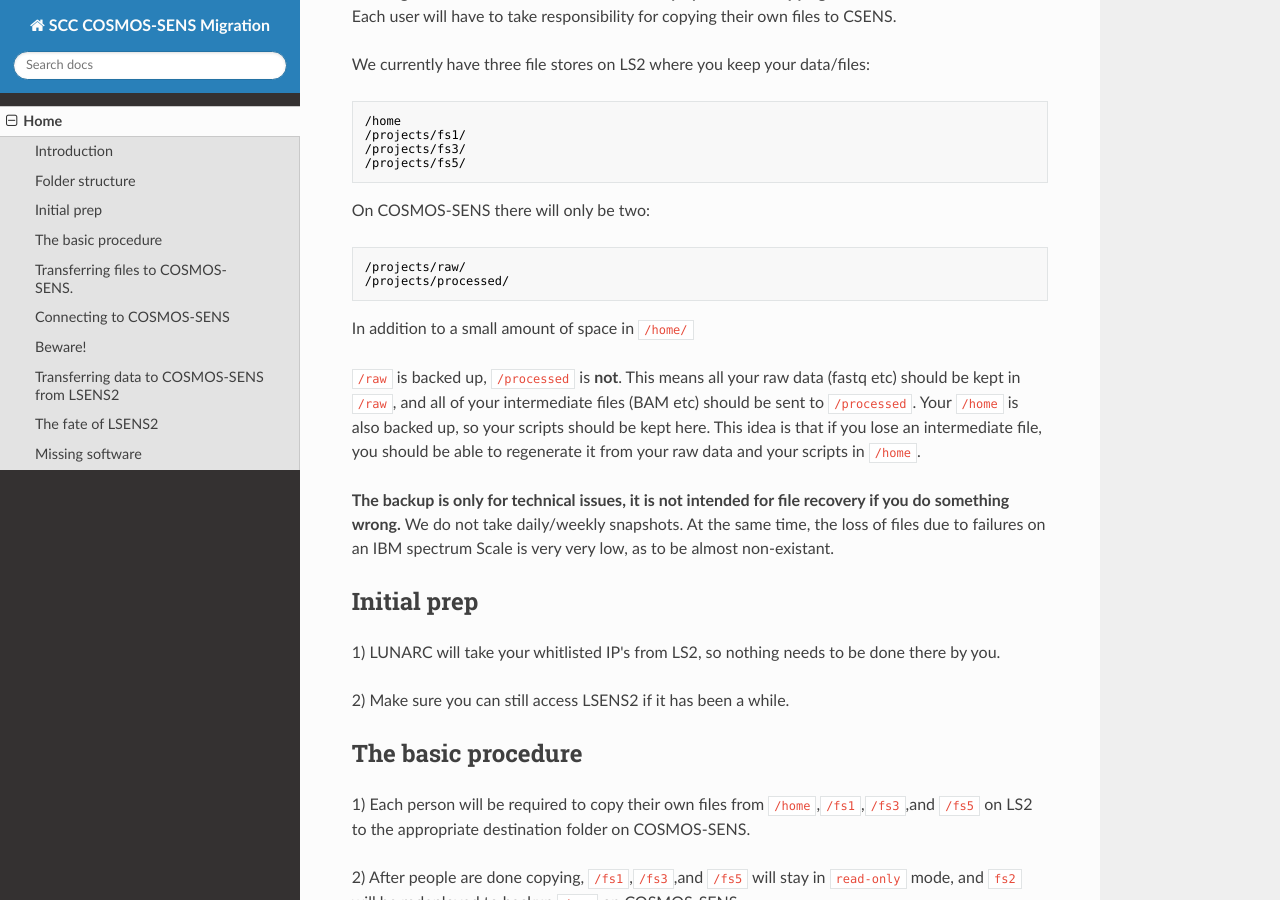
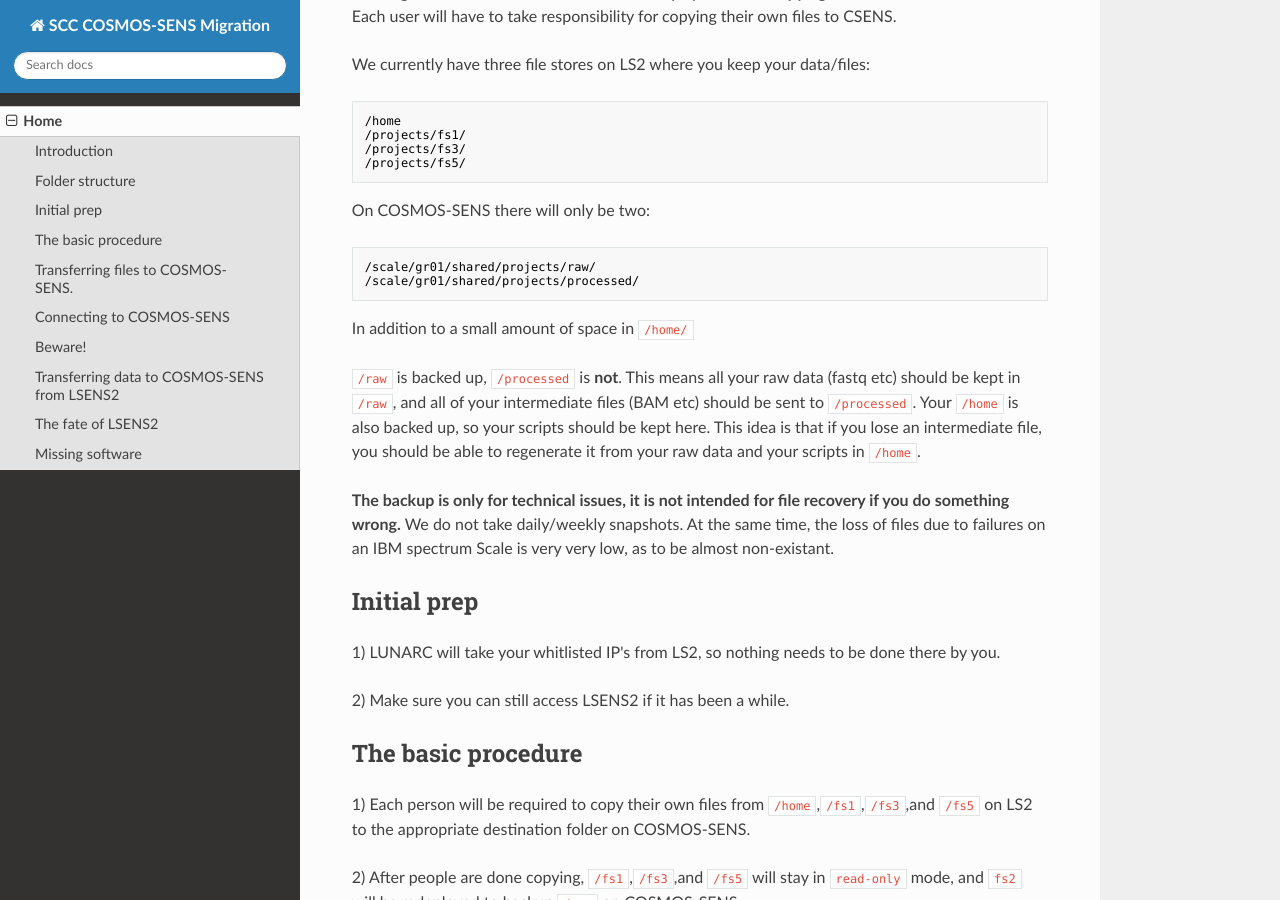
Before and after one commit to sccbioinformatics/CSENS_Migration_docs, an MkDocs documentation site: the page built from docs/index.md, in a window 1280 px wide and 900 px high, scrolled down 496 px. Built offline with MkDocs 1.6.1, drawn with Linux system fonts in a browser that asks for light colours; nearby versions of some CDN libraries.

Commit message:
lunarc suggestions

````diff
--- a/docs/index.md
+++ b/docs/index.md
@@ -20,8 +20,8 @@ We currently have three file stores on LS2 where you keep your data/files:
 On COSMOS-SENS there will only be two:
 
 ```shell
-/projects/raw/
-/projects/processed/
+/scale/gr01/shared/projects/raw/
+/scale/gr01/shared/projects/processed/
 ```
 In addition to a small amount of space in `/home/`
 
````
